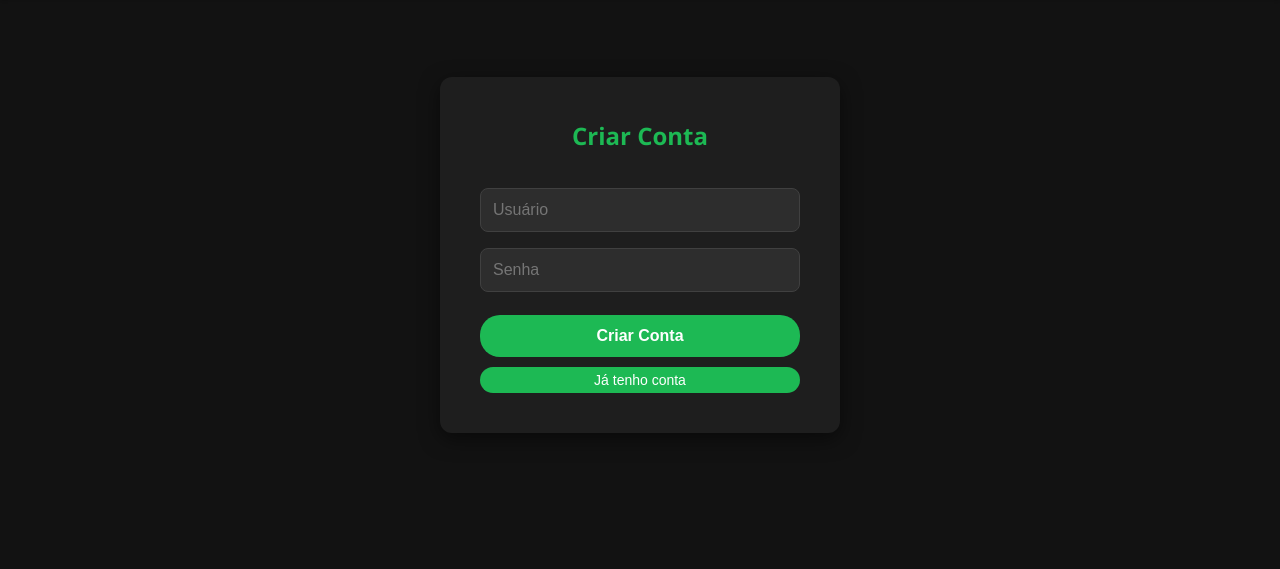
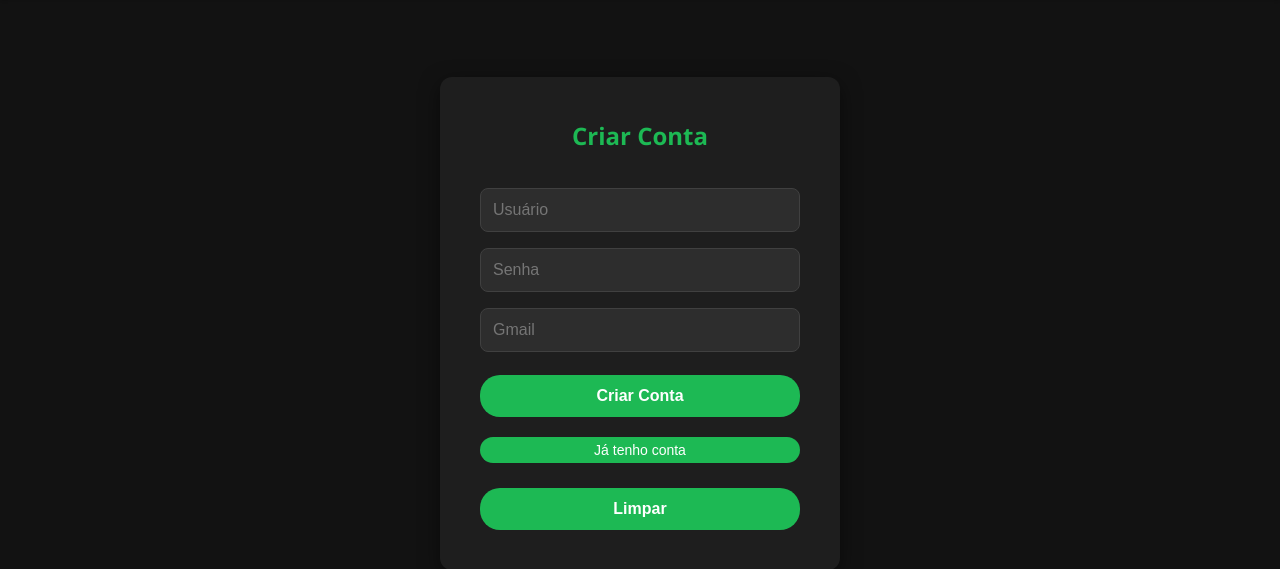
Before and after one commit to dukypontocss/IF-Social, a website: page register.html in a window 1280 px wide. Both pictures are taken after a click on the button "Toggle Dark Mode". Shown: the part 75-644 px from the top of the page. Drawn offline with Linux system fonts and the light colour scheme; no server answers.

Commit message:
Add files via upload

```diff
--- a/app.js
+++ b/app.js
@@ -230,6 +230,22 @@ function sair() {
     window.location.href = 'login.html';
 }
 
+// Limpa os campos do formulário de login
+function limparCamposLogin() {
+    document.getElementById('usuarioLogin').value = '';
+    document.getElementById('senhaLogin').value = '';
+    document.getElementById('gmailLogin').value = '';
+    console.log('Campos de login limpos');
+}
+
+// Limpa os campos do formulário de cadastro
+function limparCamposCadastro() {
+    document.getElementById('usuarioCadastro').value = '';
+    document.getElementById('senhaCadastro').value = '';
+    document.getElementById('gmailCadastro').value = '';
+    console.log('Campos de cadastro limpos');
+}
+
 // ========================================
 // FEED - Posts e tudo relacionado
 // ========================================
--- a/dark-mode.css
+++ b/dark-mode.css
@@ -46,6 +46,7 @@ body.dark-mode .auth-title {
 
 body.dark-mode input[type="text"],
 body.dark-mode input[type="password"],
+body.dark-mode input[type="email"],
 body.dark-mode textarea {
     background: #2D2D2D !important;
     border: 1px solid #404040 !important;
@@ -54,6 +55,11 @@ body.dark-mode textarea {
 
 body.dark-mode input:focus,
 body.dark-mode textarea:focus {
+    border-color: #1DB954 !important;
+    box-shadow: 0 0 0 2px rgba(29, 185, 84, 0.2) !important;
+}
+
+body.dark-mode input[type="email"]:focus {
     border-color: #1DB954 !important;
     box-shadow: 0 0 0 2px rgba(29, 185, 84, 0.2) !important;
 }
--- a/register.html
+++ b/register.html
@@ -19,8 +19,12 @@
             <div id="formularioCadastro">
                 <input type="text" id="usuarioCadastro" placeholder="Usuário">
                 <input type="password" id="senhaCadastro" placeholder="Senha">
-                <button onclick="criarConta()">Criar Conta</button>
-                <button class="link-btn" onclick="window.location.href='login.html'">Já tenho conta</button>
+                <input type="email" id="gmailCadastro" placeholder="Gmail">
+                <div class="button-group">
+                    <button onclick="criarConta()">Criar Conta</button>
+                    <button class="link-btn" onclick="window.location.href='login.html'">Já tenho conta</button>
+                    <button class="limpar-btn" onclick="limparCamposCadastro()">Limpar</button>
+                </div>
             </div>
         </div>
     </div>
@@ -31,5 +35,11 @@
             iniciarDarkMode();
         });
     </script>
+
+    <!-- VLibras - Tradução para Libras -->
+    <script src="https://vlibras.gov.br/app/vlibras.js"></script>
+    <script>
+        new window.VLibras.Widget('https://vlibras.gov.br/app');
+    </script>
 </body>
 </html>
--- a/send.css
+++ b/send.css
@@ -103,6 +103,16 @@ textarea {
     transition: border-color 0.2s;
 }
 
+input[type="email"] {
+    width: 100%;
+    padding: 12px;
+    margin: 8px 0;
+    border: 1px solid #DDDDDD;
+    border-radius: 8px;
+    font-size: 16px;
+    transition: border-color 0.2s;
+}
+
 input:focus, textarea:focus {
     border-color: #1DB954;
     outline: none;
@@ -141,6 +151,20 @@ button:hover {
     text-decoration: underline;
     background: none;
     box-shadow: none;
+}
+
+.button-group {
+    display: flex;
+    flex-direction: column;
+    gap: 10px;
+}
+
+.limpar-btn {
+    background: #888888;
+}
+
+.limpar-btn:hover {
+    background: #666666;
 }
 
 .hidden {
```
Also changed, not shown: feed.html (+6 -0 lines), index.html (+6 -0 lines), login.html (+12 -2 lines), 1 other file.
